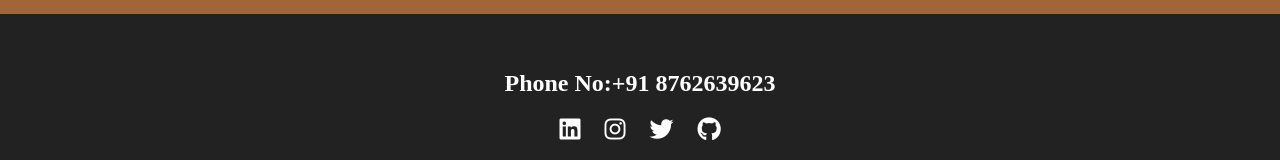
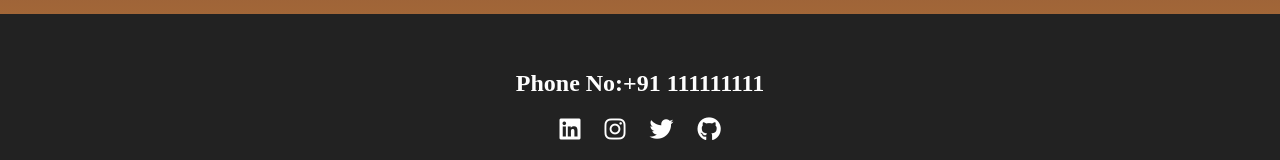
Before and after one commit to Nishanth22111/1stpro, a plain HTML site: page index.html in a window 1280 px wide. Shown: the part 732-892 px from the top of the page. Drawn offline with Linux system fonts and the light colour scheme.

Commit message:
Update index.html

```diff
--- a/index.html
+++ b/index.html
@@ -47,7 +47,7 @@
   <h4 class="Cs">Course:Cs</h4>
   <div class="contact">
     <div class="contacts" id="footer">
-        <h1 class="pnone">Phone No:+91 8762639623</h1>
+        <h1 class="pnone">Phone No:+91 111111111</h1>
     </div>
     <div class="contacts">
         <div class="icons"><i class="fa-brands fa-linkedin"></i></div>
```
